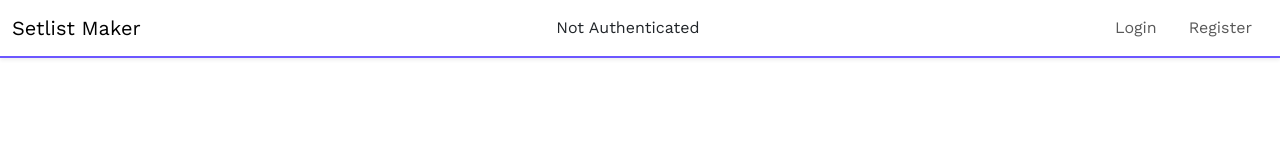
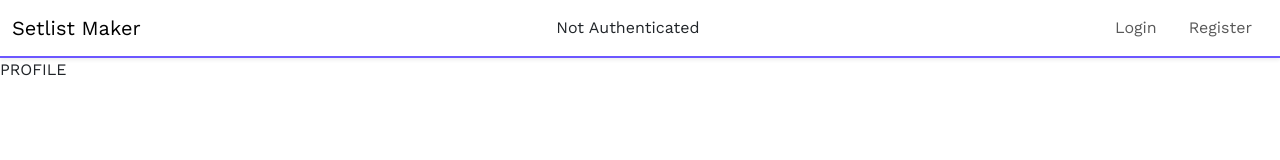
Before and after one commit to klalicki/setlist-maker, a React (Create React App) app in the folder client/: page /profile in a window 1280 px wide. Shown: the top 160 px of the page. Built offline with nearby package versions, Linux system fonts and the light colour scheme.

Commit message:
adds route for profile page

```diff
--- a/client/src/App.jsx
+++ b/client/src/App.jsx
@@ -1,6 +1,7 @@
 import NavBar from "./components/NavBar";
 import LoginPage from "./pages/LoginPage";
 import RegisterPage from "./pages/RegisterPage";
+import ProfilePage from "./pages/ProfilePage";
 import { UserContextProvider } from "./context/UserContext";
 import { BrowserRouter, Routes, Route } from "react-router-dom";
 function App() {
@@ -11,7 +12,8 @@
         <BrowserRouter>
           <Routes>
             <Route path="/login" element={<LoginPage />} />
-            <Route path="/register" element={<RegisterPage />} />
+            <Route path="/register" element={<RegisterPage />} />{" "}
+            <Route path="/profile" element={<ProfilePage />} />
           </Routes>
         </BrowserRouter>
       </div>
--- /dev/null
+++ b/client/src/pages/ProfilePage.jsx
@@ -0,0 +1,4 @@
+const ProfilePage = () => {
+  return <div>PROFILE</div>;
+};
+export default ProfilePage;
```
